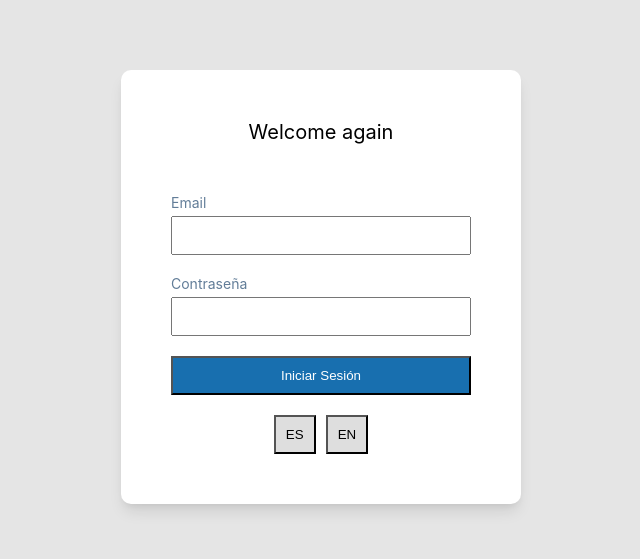
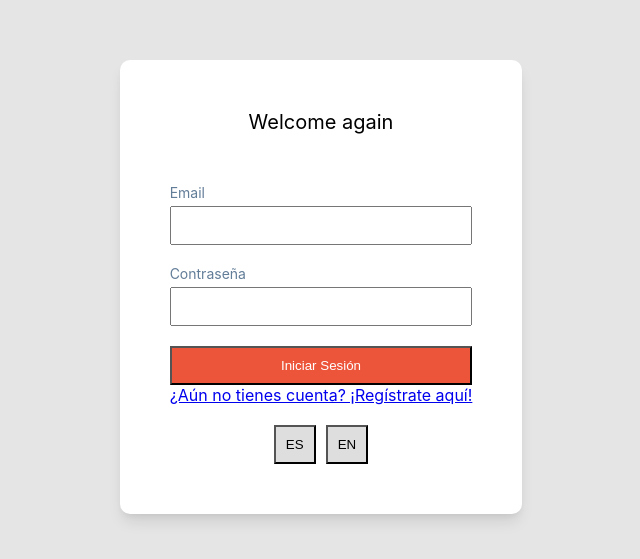
Before and after one commit to xavi-tristancho/curso-react-para-principiantes, a React (Create React App) app: page / in a window 1280 px wide. Shown: the part 113-672 px from the top of the page, without its empty margins (319-959 px from the left). Built offline with nearby package versions, Linux system fonts and the light colour scheme.

Commit message:
Añadir UnAuth App

```diff
--- a/src/apps/App.js
+++ b/src/apps/App.js
@@ -1,12 +1,5 @@
 import React, { useState } from "react";
-import {
-  BrowserRouter as Router,
-  Route,
-  Switch,
-  Redirect,
-} from "react-router-dom";
-import Login from "../pages/Login";
-import Register from "../pages/Register";
+import UnAuthApp from "./UnAuthApp";
 
 const initState = () => {
   try {
@@ -27,18 +20,7 @@ const App = () => {
   return isLoggedIn ? (
     <p>Has iniciado sesión</p>
   ) : (
-    <Router>
-      <Switch>
-        <Route path="/" exact>
-          <Login login={login}></Login>
-        </Route>
-        <Route path="/register">
-          <Register login={login}></Register>
-        </Route>
-
-        <Redirect to="/"></Redirect>
-      </Switch>
-    </Router>
+    <UnAuthApp login={login}></UnAuthApp>
   );
 };
 
--- /dev/null
+++ b/src/apps/UnAuthApp.js
@@ -0,0 +1,28 @@
+import React from "react";
+import {
+  BrowserRouter as Router,
+  Route,
+  Switch,
+  Redirect,
+} from "react-router-dom";
+import Login from "../pages/Login";
+import Register from "../pages/Register";
+
+const UnAuthApp = ({ login }) => {
+  return (
+    <Router>
+      <Switch>
+        <Route path="/" exact>
+          <Login login={login}></Login>
+        </Route>
+        <Route path="/register">
+          <Register login={login}></Register>
+        </Route>
+
+        <Redirect to="/"></Redirect>
+      </Switch>
+    </Router>
+  );
+};
+
+export default UnAuthApp;
--- /dev/null
+++ b/src/components/Languages.js
@@ -0,0 +1,32 @@
+import React from "react";
+import { withTranslation } from "react-i18next";
+import { Button } from "../ui";
+
+const Languages = ({ i18n }) => {
+  const changeLanguage = (language) => i18n.changeLanguage(language);
+
+  return (
+    <div style={{ display: "flex", justifyContent: "center", marginTop: 20 }}>
+      <Button
+        style={{
+          backgroundColor: "#DEDEDE",
+          color: "black",
+          marginRight: 10,
+        }}
+        onClick={() => changeLanguage("es")}
+        type="submit"
+      >
+        ES
+      </Button>
+      <Button
+        style={{ backgroundColor: "#DEDEDE", color: "black" }}
+        onClick={() => changeLanguage("en")}
+        type="submit"
+      >
+        EN
+      </Button>
+    </div>
+  );
+};
+
+export default withTranslation()(Languages);
--- /dev/null
+++ b/src/components/index.js
@@ -0,0 +1 @@
+export { default as Languages } from "./Languages";
--- a/src/pages/Login.js
+++ b/src/pages/Login.js
@@ -2,6 +2,9 @@ import React, { useState } from "react";
 import request from "../utils/request";
 import styled from "styled-components";
 import { withTranslation } from "react-i18next";
+import { Link } from "react-router-dom";
+import { Button, Input, Label } from "../ui/";
+import { Languages } from "../components";
 
 const Container = styled.div`
   display: flex;
@@ -21,29 +24,7 @@ const Box = styled.div`
     0 4px 6px -2px rgba(0, 0, 0, 0.05) !important;
 `;
 
-const Input = styled.input`
-  margin-bottom: 20px;
-  padding: 10px;
-`;
-
-const Label = styled.label`
-  color: #627d98;
-  font-size: 14px;
-  margin-bottom: 5px;
-`;
-
-const Button = styled.button`
-  padding: 10px;
-  cursor: pointer;
-  color: white;
-  background-color: #186faf;
-
-  &:hover {
-    background-color: #2680c2;
-  }
-`;
-
-const Login = ({ t, i18n, login }) => {
+const Login = ({ t, login }) => {
   const [credentials, setCredentials] = useState({
     email: "",
     password: "",
@@ -52,10 +33,6 @@ const Login = ({ t, i18n, login }) => {
   const onSubmit = (e) => {
     e.preventDefault();
 
-    console.log("Submit");
-
-    console.log(credentials);
-
     request("ApplicationUsers/login", {
       method: "POST",
       body: JSON.stringify(credentials),
@@ -63,8 +40,6 @@ const Login = ({ t, i18n, login }) => {
       .then((res) => login())
       .catch((err) => console.error(err));
   };
-
-  const changeLanguage = (language) => i18n.changeLanguage(language);
 
   return (
     <Container>
@@ -95,28 +70,9 @@ const Login = ({ t, i18n, login }) => {
 
         <Button type="submit">Iniciar Sesión</Button>
 
-        <div
-          style={{ display: "flex", justifyContent: "center", marginTop: 20 }}
-        >
-          <Button
-            style={{
-              backgroundColor: "#DEDEDE",
-              color: "black",
-              marginRight: 10,
-            }}
-            onClick={() => changeLanguage("es")}
-            type="submit"
-          >
-            ES
-          </Button>
-          <Button
-            style={{ backgroundColor: "#DEDEDE", color: "black" }}
-            onClick={() => changeLanguage("en")}
-            type="submit"
-          >
-            EN
-          </Button>
-        </div>
+        <Link to="/register">¿Aún no tienes cuenta? ¡Regístrate aquí!</Link>
+
+        <Languages></Languages>
       </Box>
     </Container>
   );
--- a/src/pages/Register.js
+++ b/src/pages/Register.js
@@ -1,7 +1,10 @@
-import React, { useState } from "react";
+import React, { useState, useEffect } from "react";
 import request from "../utils/request";
 import styled from "styled-components";
 import { withTranslation } from "react-i18next";
+import { Link } from "react-router-dom";
+import { Button, Input, Label } from "../ui/";
+import { Languages } from "../components";
 
 const Container = styled.div`
   display: flex;
@@ -21,29 +24,7 @@ const Box = styled.div`
     0 4px 6px -2px rgba(0, 0, 0, 0.05) !important;
 `;
 
-const Input = styled.input`
-  margin-bottom: 20px;
-  padding: 10px;
-`;
-
-const Label = styled.label`
-  color: #627d98;
-  font-size: 14px;
-  margin-bottom: 5px;
-`;
-
-const Button = styled.button`
-  padding: 10px;
-  cursor: pointer;
-  color: white;
-  background-color: #186faf;
-
-  &:hover {
-    background-color: #2680c2;
-  }
-`;
-
-const Login = ({ t, i18n, login }) => {
+const Register = ({ t, i18n, login }) => {
   const [credentials, setCredentials] = useState({
     email: "",
     password: "",
@@ -56,7 +37,7 @@ const Login = ({ t, i18n, login }) => {
 
     console.log(credentials);
 
-    request("ApplicationUsers/login", {
+    request("ApplicationUsers", {
       method: "POST",
       body: JSON.stringify(credentials),
     })
@@ -95,31 +76,12 @@ const Login = ({ t, i18n, login }) => {
 
         <Button type="submit">Iniciar Sesión</Button>
 
-        <div
-          style={{ display: "flex", justifyContent: "center", marginTop: 20 }}
-        >
-          <Button
-            style={{
-              backgroundColor: "#DEDEDE",
-              color: "black",
-              marginRight: 10,
-            }}
-            onClick={() => changeLanguage("es")}
-            type="submit"
-          >
-            ES
-          </Button>
-          <Button
-            style={{ backgroundColor: "#DEDEDE", color: "black" }}
-            onClick={() => changeLanguage("en")}
-            type="submit"
-          >
-            EN
-          </Button>
-        </div>
+        <Link to="/">¿Ya tienes cuenta? Inicia sesión aquí!</Link>
+
+        <Languages></Languages>
       </Box>
     </Container>
   );
 };
 
-export default withTranslation()(Login);
+export default withTranslation()(Register);
--- /dev/null
+++ b/src/ui/Button.js
@@ -0,0 +1,14 @@
+import styled from "styled-components";
+
+const Button = styled.button`
+  padding: 10px;
+  cursor: pointer;
+  color: white;
+  background-color: #ed553b;
+
+  &:hover {
+    background-color: #2680c2;
+  }
+`;
+
+export default Button;
--- /dev/null
+++ b/src/ui/Input.js
@@ -0,0 +1,8 @@
+import styled from "styled-components";
+
+const Input = styled.input`
+  margin-bottom: 20px;
+  padding: 10px;
+`;
+
+export default Input;
--- /dev/null
+++ b/src/ui/Label.js
@@ -0,0 +1,9 @@
+import styled from "styled-components";
+
+const Label = styled.label`
+  color: #627d98;
+  font-size: 14px;
+  margin-bottom: 5px;
+`;
+
+export default Label;
--- /dev/null
+++ b/src/ui/index.js
@@ -0,0 +1,3 @@
+export { default as Button } from "./Button";
+export { default as Input } from "./Input";
+export { default as Label } from "./Label";
```
Also changed, not shown: src/ui/UnAuthPage.js (added).
